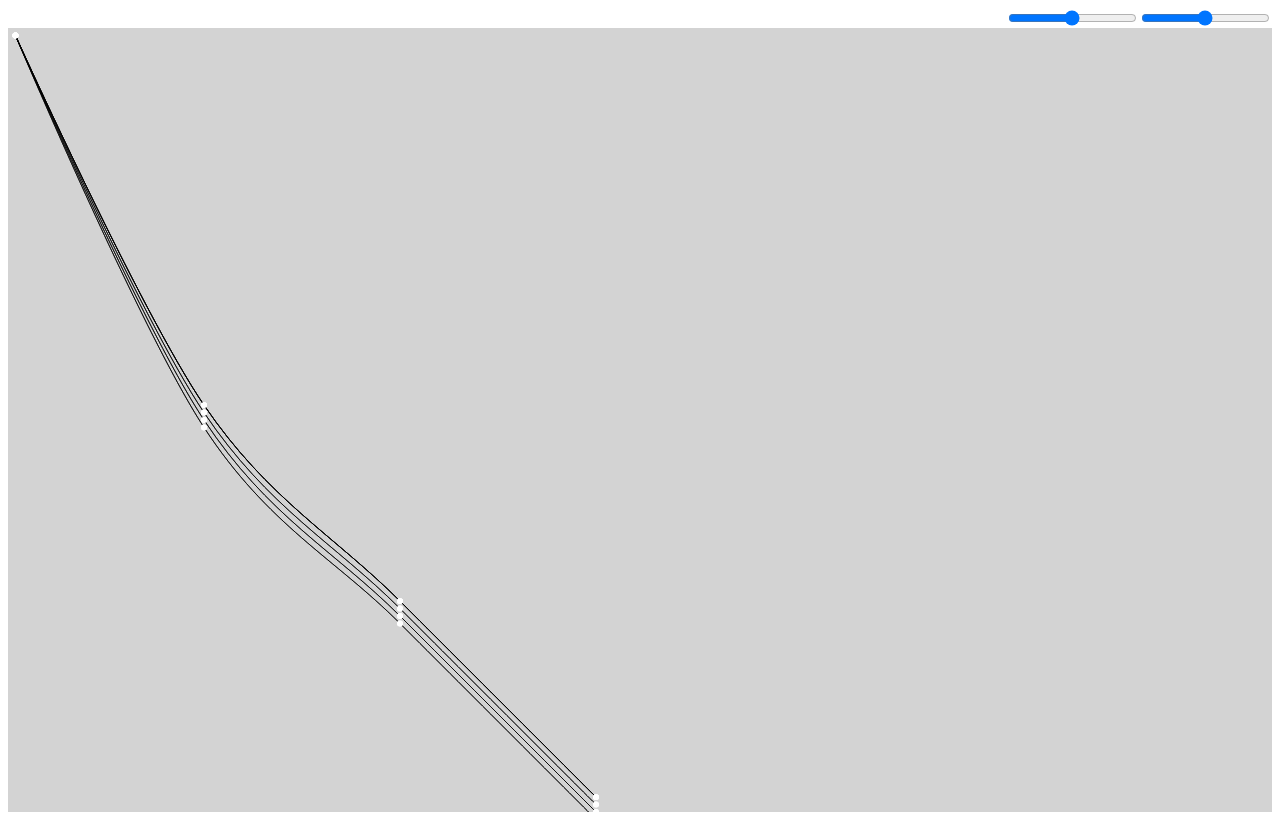
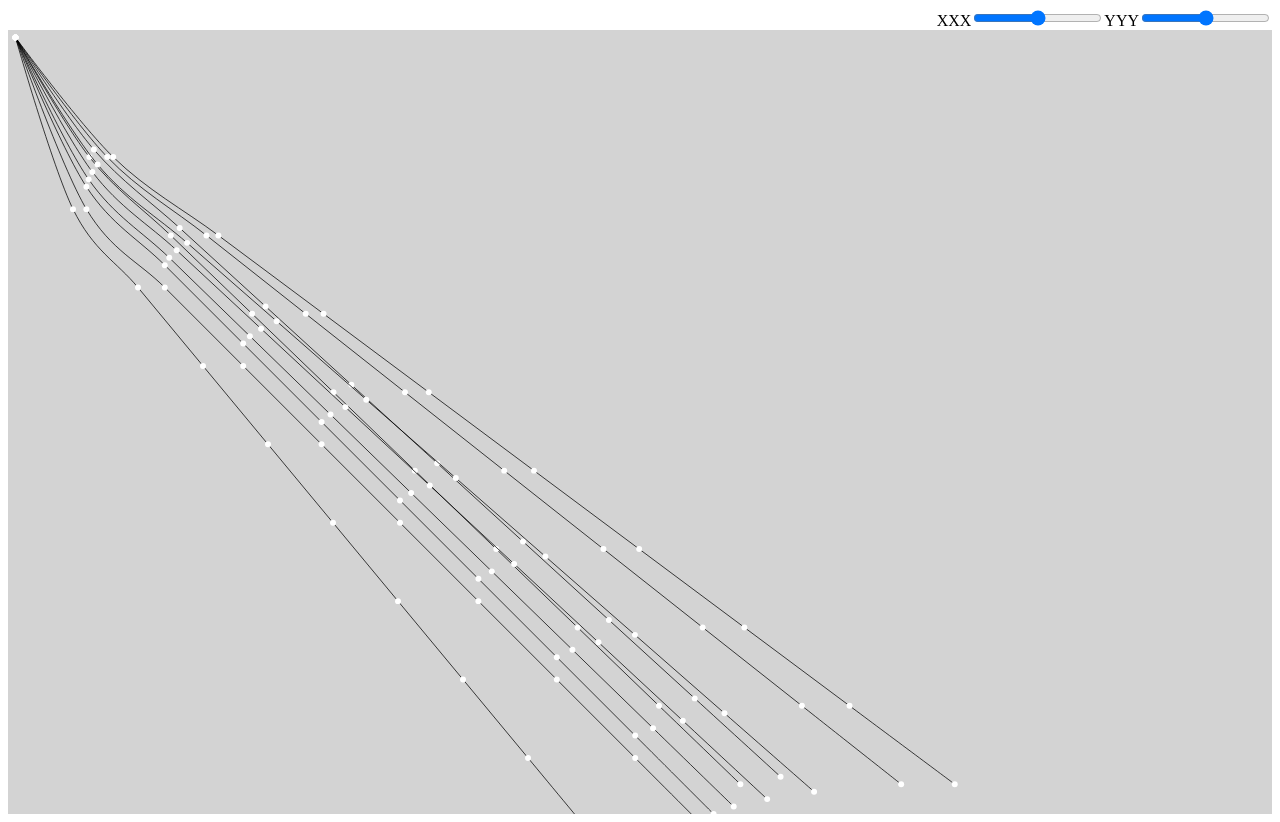
Before and after one commit to jaivardhanbhati/angular-d3-beizer-curve, an Angular app: page / in a window 1280 px wide. Built offline with nearby package versions, Linux system fonts and the light colour scheme.

Commit message:
3 files modified

```diff
--- a/src/app/app.component.css
+++ b/src/app/app.component.css
@@ -1,3 +1,8 @@
 html, body {
   font-family: Lato;
 }
+
+.sliderSection {
+    display: flex;
+    justify-content: flex-end;
+}
--- a/src/app/app.component.html
+++ b/src/app/app.component.html
@@ -1,3 +1,15 @@
 <div>
+   <div class="sliderSection">
+     <div>
+    <label>XXX</label>
+    <input #curveSlider class="curveSlider" type="range" min="1" max="100"
+    value={{numOfCurves}}>
+     </div>
+     <div>
+       <label>YYY</label>
+    <input #pointSlider class="pointSlider" type="range" min="1" max="100"
+    value={{numOfPoints}}>
+     </div>
+    </div>
   <beizer-curve [numOfCurves]=10 [numOfPoints]=15></beizer-curve>
 </div>
--- a/src/app/charts/beizer-curve/beizer-curve.component.ts
+++ b/src/app/charts/beizer-curve/beizer-curve.component.ts
@@ -6,10 +6,6 @@ import * as d3 from 'd3';
 @Component({
   selector: 'beizer-curve',
   template: `
-    <div class="sliderSection">
-    <input #curveSlider class="curveSlider" type="range" min="1" max="100" value="50">
-    <input #pointSlider class="pointSlider" type="range" min="1" max="100" value="50">
-    </div>
     <div class="wrapper">
       <svg #svg>
       </svg>
@@ -34,7 +30,7 @@ export class BeizerCurveComponent implements AfterViewInit {
     console.log("width",width);
     const height = width/ (1.2);
     const margin = Math.min(Math.max(width * 0.1, 20), 50);
-    const numberOfPoints = 4;
+    const numberOfPoints = 10;
 
     let svg = d3.select(this.svgRef.nativeElement);
     for(let i =0; i < this.numOfCurves; i++) {
@@ -66,7 +62,7 @@ export class BeizerCurveComponent implements AfterViewInit {
 
   private drawChart(svg: any, width: number, height: number, margin: number, data: any[]) {
 
-    const n = data[0].length;
+    //const n = data[0].length;
 
     svg
     .attr('viewBox', `0 0 ${width} ${height}`)
@@ -101,10 +97,10 @@ export class BeizerCurveComponent implements AfterViewInit {
   private generateData(minValue, maxValue, numOfPoints, index) {
 
   const interval = maxValue / numOfPoints;
-  const randomVal = this.getRandomInt(-2, 2);
+  const randomVal = this.getRandomInt(-5, 5);
   let points = [[10, 10]];
   for(let n=1; n < numOfPoints; n++) {
-      points.push([n * interval , n * interval - 10*randomVal + interval ]);
+      points.push([n * interval + randomVal * n * index, n * interval - 10 * randomVal + interval]);
   }
 
   /*let points = [
```
